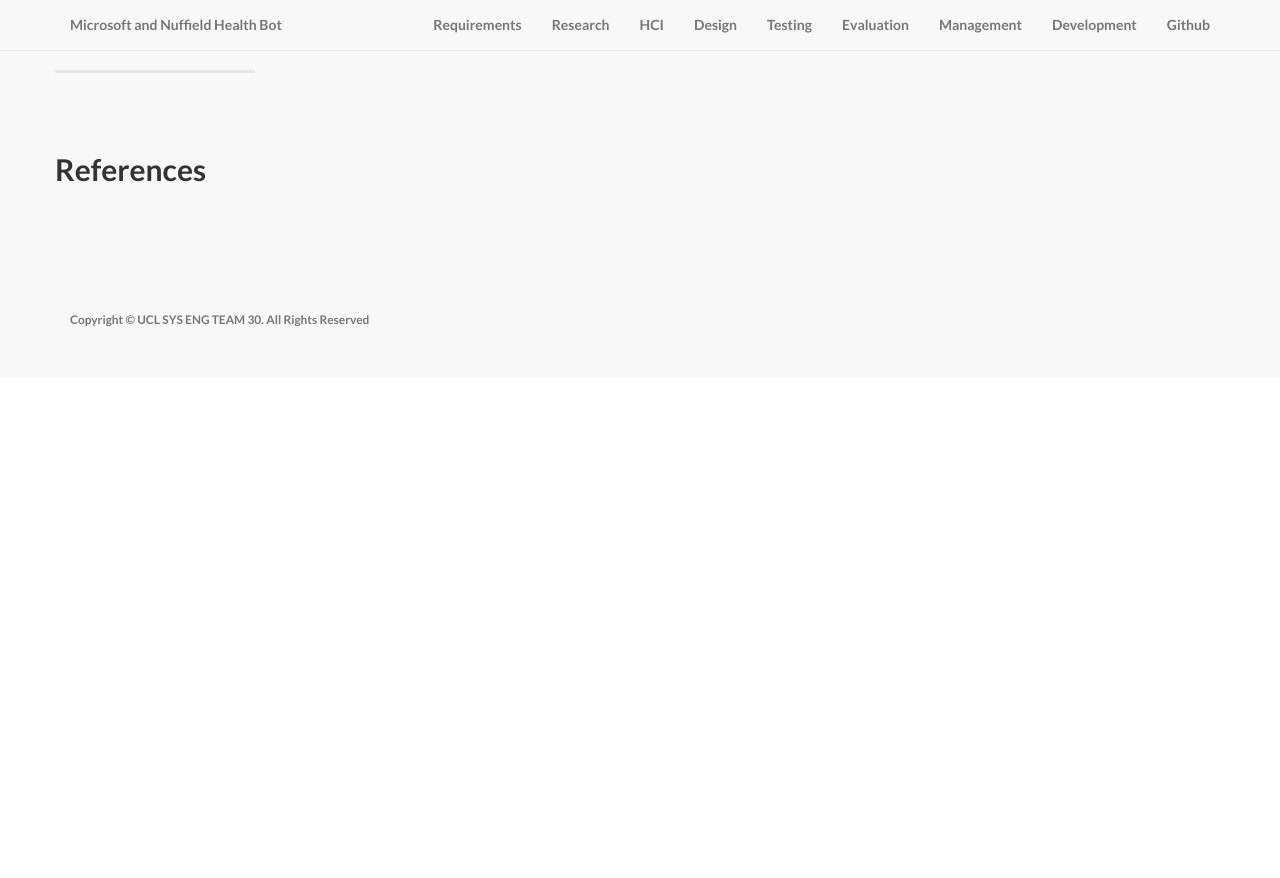
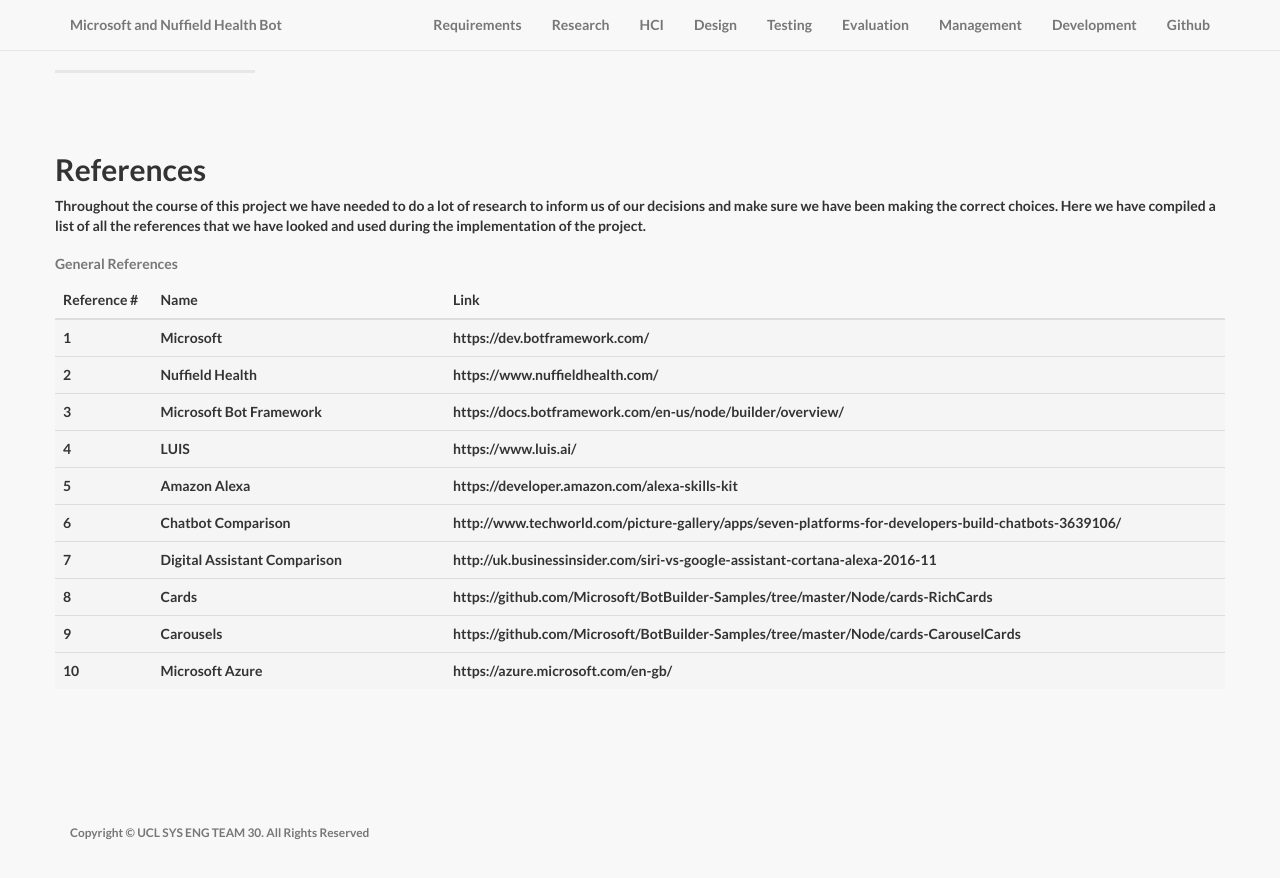
Before and after one commit to matinehAkhlaghinia/sysEngWebsite, a website: page references.html in a window 1280 px wide. Before the commit the page ends 800 px from the top, so only its background shows below. Drawn offline with Linux system fonts and the light colour scheme.

Commit message:
references page filled

```diff
--- a/references.html
+++ b/references.html
@@ -105,8 +105,83 @@
                 <div class="clearfix"></div>
                 </br></br>
                 <h2>References</h2>
+                <p>Throughout the course of this project we have needed to do a lot of research to inform us of our decisions and make sure we have been making the correct choices.
+                Here we have compiled a list of all the references that we have looked and used during the implementation of the project.</p>
 
+                <table class = "table">
+                    <caption>General References</caption>
 
+                    <thead>
+                    <tr>
+                        <th class="col-md-1">Reference #</th>
+                        <th class="col-md-3">Name</th>
+                        <th class="col-md-8">Link</th>
+                    </tr>
+                    </thead>
+
+                    <tbody>
+                    <tr class = "active">
+                        <td>1</td>
+                        <td>Microsoft</td>
+                        <td>https://dev.botframework.com/</td>
+                    </tr>
+
+                    <tr class = "active">
+                        <td>2</td>
+                        <td>Nuffield Health</td>
+                        <td>https://www.nuffieldhealth.com/</td>
+                    </tr>
+
+                    <tr class = "active">
+                        <td>3</td>
+                        <td>Microsoft Bot Framework</td>
+                        <td>https://docs.botframework.com/en-us/node/builder/overview/</td>
+                    </tr>
+
+                    <tr class = "active">
+                        <td>4</td>
+                        <td>LUIS</td>
+                        <td>https://www.luis.ai/</td>
+                    </tr>
+
+                    <tr class = "active">
+                        <td>5</td>
+                        <td>Amazon Alexa</td>
+                        <td>https://developer.amazon.com/alexa-skills-kit</td>
+                    </tr>
+
+                    <tr class = "active">
+                        <td>6</td>
+                        <td>Chatbot Comparison</td>
+                        <td>http://www.techworld.com/picture-gallery/apps/seven-platforms-for-developers-build-chatbots-3639106/</td>
+                    </tr>
+
+                    <tr class = "active">
+                        <td>7</td>
+                        <td>Digital Assistant Comparison</td>
+                        <td>http://uk.businessinsider.com/siri-vs-google-assistant-cortana-alexa-2016-11</td>
+                    </tr>
+
+                    <tr class = "active">
+                        <td>8</td>
+                        <td>Cards</td>
+                        <td>https://github.com/Microsoft/BotBuilder-Samples/tree/master/Node/cards-RichCards</td>
+                    </tr>
+
+                    <tr class = "active">
+                        <td>9</td>
+                        <td>Carousels</td>
+                        <td>https://github.com/Microsoft/BotBuilder-Samples/tree/master/Node/cards-CarouselCards</td>
+                    </tr>
+
+                    <tr class = "active">
+                        <td>10</td>
+                        <td>Microsoft Azure</td>
+                        <td>https://azure.microsoft.com/en-gb/</td>
+                    </tr>
+                    </tbody>
+
+                </table>
 
 
 
```
